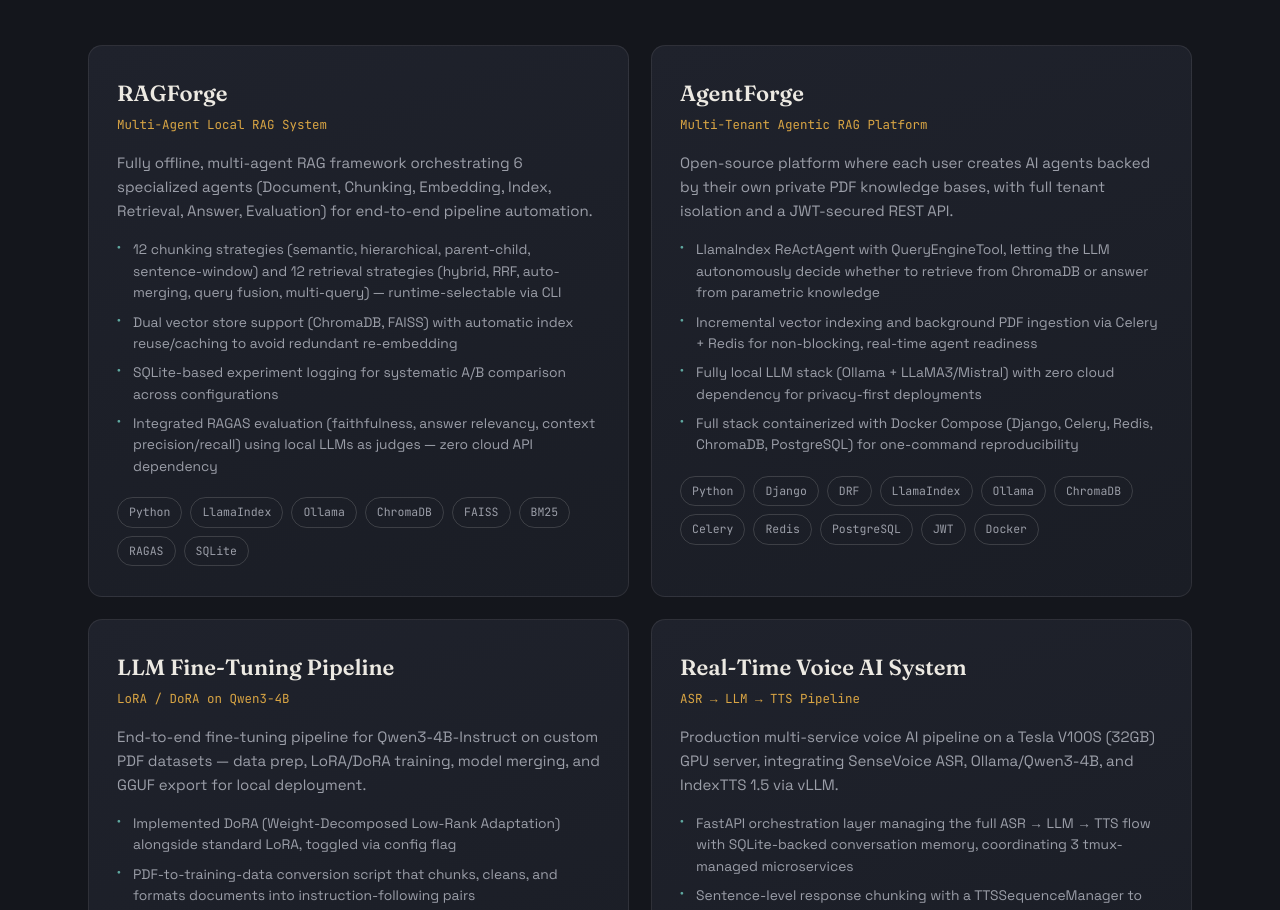
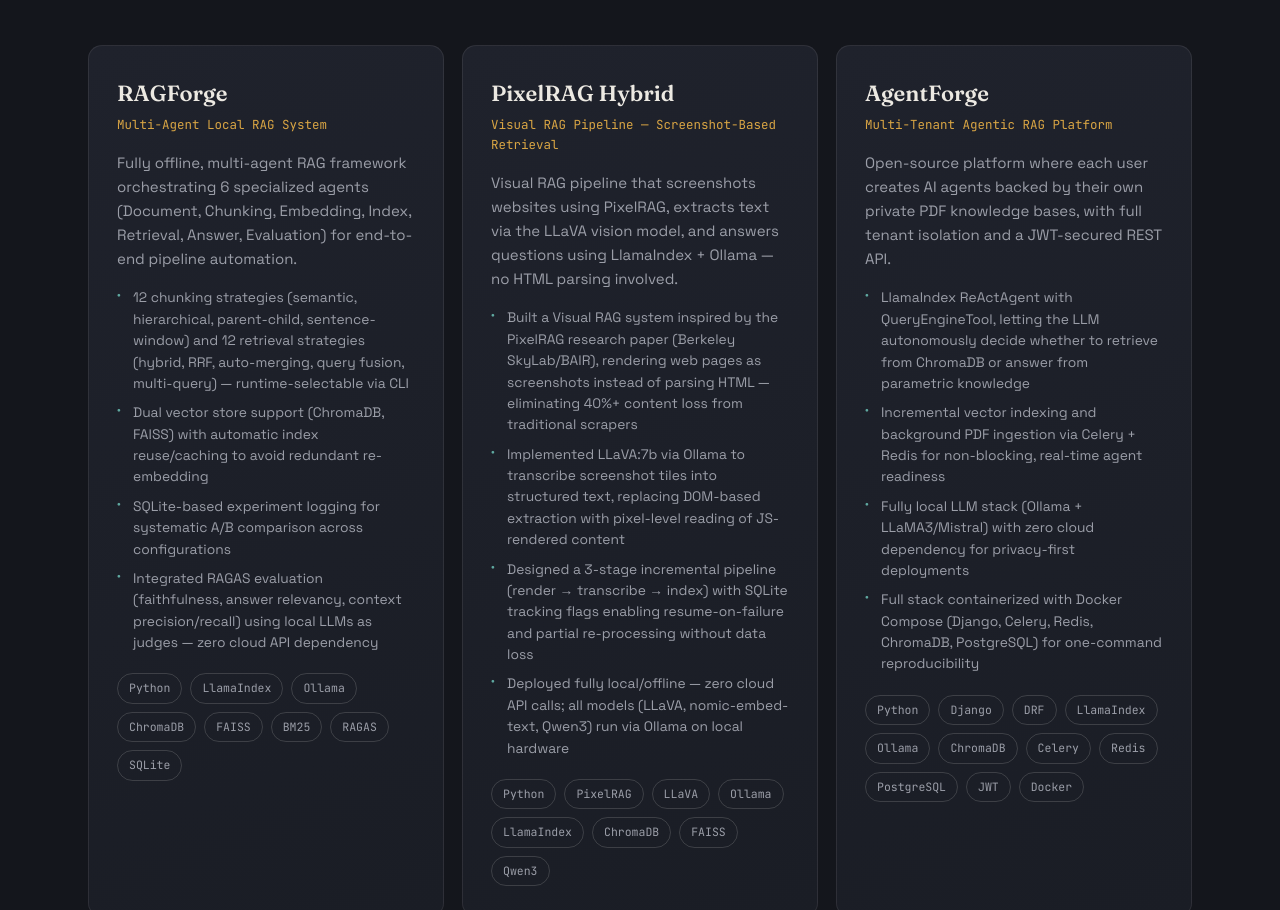
Before and after one commit to Hassan-Butt4356/Hassan-Butt4356.github.io, a plain HTML site: page index.html in a window 1280 px wide. Shown: the part 4061-4971 px from the top of the page. Drawn offline with Linux system fonts and the light colour scheme.

Commit message:
added new projects

```diff
--- a/content.js
+++ b/content.js
@@ -132,6 +132,29 @@ const FEATURED_PROJECTS = [
         "支持双向量存储（ChromaDB、FAISS），并自动复用/缓存索引，避免重复嵌入计算",
         "基于 SQLite 的实验日志系统，用于跨配置的系统化 A/B 对比",
         "集成 RAGAS 评估体系（忠实度、答案相关性、上下文精确率/召回率），以本地大模型作为评审 — 完全无需云端 API"
+      ]
+    }
+  },
+  {
+    name: "PixelRAG Hybrid",
+    tag: { en: "Visual RAG Pipeline — Screenshot-Based Retrieval", zh: "视觉 RAG 管道 — 基于截图的检索系统" },
+    tech: ["Python", "PixelRAG", "LLaVA", "Ollama", "LlamaIndex", "ChromaDB", "FAISS", "Qwen3"],
+    desc: {
+      en: "Visual RAG pipeline that screenshots websites using PixelRAG, extracts text via the LLaVA vision model, and answers questions using LlamaIndex + Ollama — no HTML parsing involved.",
+      zh: "基于 PixelRAG 的视觉 RAG 管道：对网页截图后，通过 LLaVA 视觉模型提取文本内容，并结合 LlamaIndex + Ollama 进行问答 — 完全不依赖 HTML 解析。"
+    },
+    bullets: {
+      en: [
+        "Built a Visual RAG system inspired by the PixelRAG research paper (Berkeley SkyLab/BAIR), rendering web pages as screenshots instead of parsing HTML — eliminating 40%+ content loss from traditional scrapers",
+        "Implemented LLaVA:7b via Ollama to transcribe screenshot tiles into structured text, replacing DOM-based extraction with pixel-level reading of JS-rendered content",
+        "Designed a 3-stage incremental pipeline (render → transcribe → index) with SQLite tracking flags enabling resume-on-failure and partial re-processing without data loss",
+        "Deployed fully local/offline — zero cloud API calls; all models (LLaVA, nomic-embed-text, Qwen3) run via Ollama on local hardware"
+      ],
+      zh: [
+        "受 PixelRAG 研究论文（Berkeley SkyLab/BAIR）启发构建视觉 RAG 系统，将网页渲染为截图而非解析 HTML，减少传统爬虫 40% 以上的内容丢失",
+        "通过 Ollama 部署 LLaVA:7b 视觉模型，将截图图块转录为结构化文本，以像素级读取方式处理 JS 渲染内容",
+        "设计三阶段增量管道（渲染 → 转录 → 索引），配合 SQLite 状态标记，支持失败恢复与局部重处理，避免数据丢失",
+        "完全本地离线部署 — 零云端 API 调用；所有模型（LLaVA、nomic-embed-text、Qwen3）均通过 Ollama 在本地硬件运行"
       ]
     }
   },
--- a/index.html
+++ b/index.html
@@ -203,6 +203,9 @@
 
 <footer class="site-footer">
   <span data-en="© 2026 Muhammad Hassan Haider. Built with Python-brain, shipped as static HTML." data-zh="© 2026 Muhammad Hassan Haider · 由 Python 思维构建，以静态 HTML 呈现。">© 2026 Muhammad Hassan Haider. Built with Python-brain, shipped as static HTML.</span>
+  <div class="visitor-count">
+    <img src="https://visitor-badge.laobi.icu/badge?page_id=hassan-butt4356.portfolio" alt="Visitor count">
+  </div>
 </footer>
 
 <script src="content.js"></script>
--- a/style.css
+++ b/style.css
@@ -471,10 +471,15 @@ p { margin: 0; }
 /* ==========================================================
    PROJECTS — FEATURED
    ========================================================== */
-.featured-grid {
+/* .featured-grid {
   display: grid;
   grid-template-columns: repeat(2, 1fr);
   gap: 22px;
+} */
+.featured-grid {
+  display: grid;
+  grid-template-columns: repeat(3, 1fr);
+  gap: 18px;
 }
 .feat-card {
   background: linear-gradient(160deg, var(--surface) 0%, var(--bg-soft) 100%);
@@ -710,3 +715,11 @@ p { margin: 0; }
   .more-grid { grid-template-columns: 1fr; }
   .contact-link { width: 100%; }
 }
+
+
+.visitor-count {
+  margin-top: 14px;
+  display: flex;
+  justify-content: center;
+  opacity: 0.75;
+}
```
